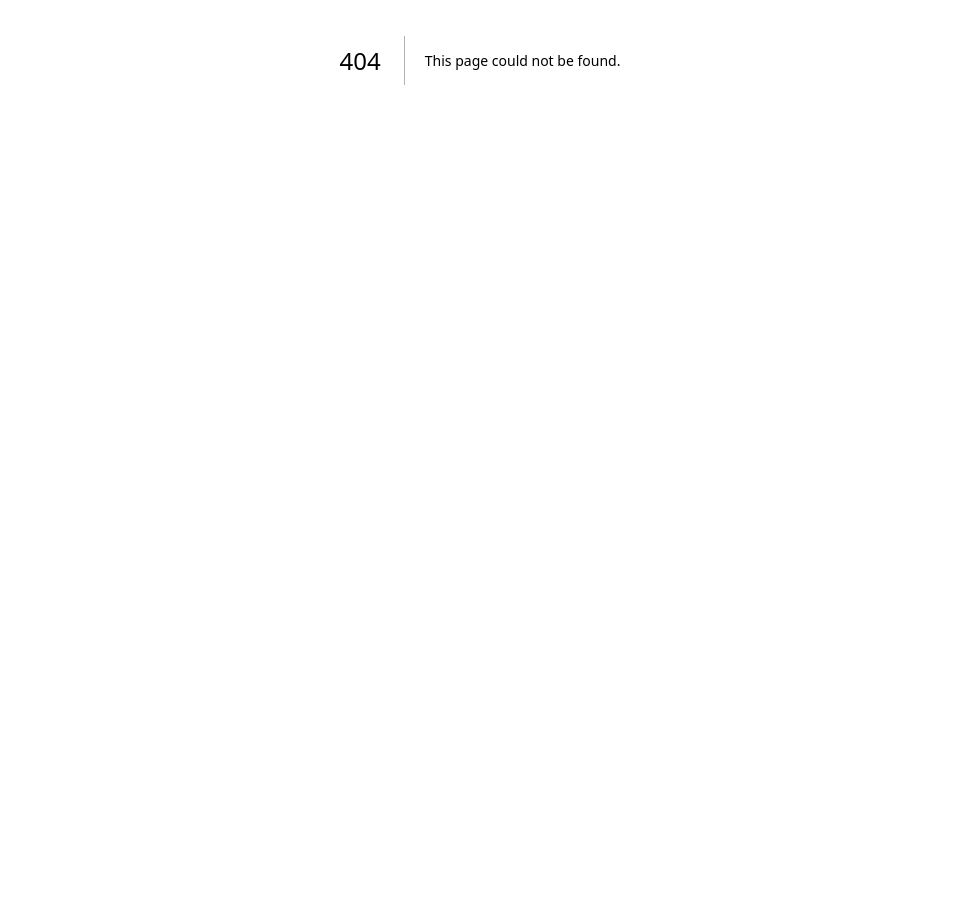
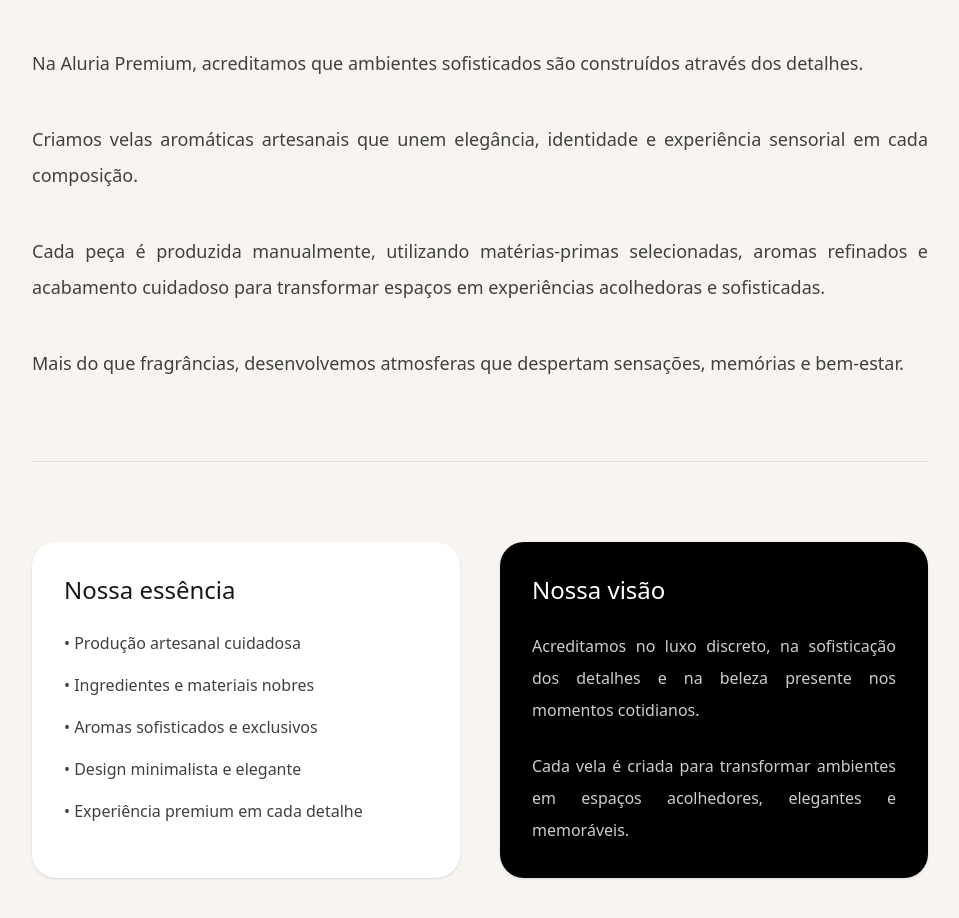
Before and after one commit to leandroroesler/aluria-premium-clean, a Next.js app: page /sobre in a window 1280 px wide. Before the commit this address had no page. Shown: the part 340-1258 px from the top of the page, without its empty margins (160-1119 px from the left). Before the commit the page ends 800 px from the top, so only its background shows below. Built offline with nearby package versions, Linux system fonts and the light colour scheme.

Commit message:
Implementa página institucional sobre

```diff
--- /dev/null
+++ b/app/sobre/page.tsx
@@ -0,0 +1,84 @@
+import PremiumHeader from "@/components/layout/PremiumHeader"
+
+export default function SobrePage() {
+  return (
+    <>
+      <PremiumHeader />
+
+      <main className="min-h-screen bg-[#f8f5f1] px-6 py-20">
+        <div className="mx-auto max-w-4xl pt-10">
+
+          <p className="mb-4 text-sm uppercase tracking-[0.3em] text-neutral-500">
+            Aluria Premium
+          </p>
+
+          <h1 className="mb-12 text-5xl font-light leading-tight text-neutral-900">
+            Criamos experiências sensoriais sofisticadas.
+          </h1>
+
+          <div className="space-y-10 text-justify text-lg leading-loose text-neutral-700">
+
+            <p>
+              Na Aluria Premium, acreditamos que ambientes sofisticados
+              são construídos através dos detalhes.
+            </p>
+
+            <p>
+              Criamos velas aromáticas artesanais que unem elegância,
+              identidade e experiência sensorial em cada composição.
+            </p>
+
+            <p>
+              Cada peça é produzida manualmente, utilizando matérias-primas
+              selecionadas, aromas refinados e acabamento cuidadoso para
+              transformar espaços em experiências acolhedoras e sofisticadas.
+            </p>
+
+            <p>
+              Mais do que fragrâncias, desenvolvemos atmosferas que despertam
+              sensações, memórias e bem-estar.
+            </p>
+
+          </div>
+
+          <div className="my-20 h-px w-full bg-black/10" />
+
+          <div className="grid gap-10 md:grid-cols-2">
+
+            <div className="rounded-3xl bg-white p-8 shadow-sm">
+              <h2 className="mb-6 text-2xl font-light text-neutral-900">
+                Nossa essência
+              </h2>
+
+              <ul className="space-y-4 text-neutral-700 leading-relaxed">
+                <li>• Produção artesanal cuidadosa</li>
+                <li>• Ingredientes e materiais nobres</li>
+                <li>• Aromas sofisticados e exclusivos</li>
+                <li>• Design minimalista e elegante</li>
+                <li>• Experiência premium em cada detalhe</li>
+              </ul>
+            </div>
+
+            <div className="rounded-3xl bg-black p-8 text-white shadow-sm">
+              <h2 className="mb-6 text-2xl font-light">
+                Nossa visão
+              </h2>
+
+              <p className="leading-loose text-white/80 text-justify">
+                Acreditamos no luxo discreto, na sofisticação dos detalhes
+                e na beleza presente nos momentos cotidianos.
+              </p>
+
+              <p className="mt-6 leading-loose text-white/80 text-justify">
+                Cada vela é criada para transformar ambientes em espaços
+                acolhedores, elegantes e memoráveis.
+              </p>
+            </div>
+
+          </div>
+
+        </div>
+      </main>
+    </>
+  )
+}
```
